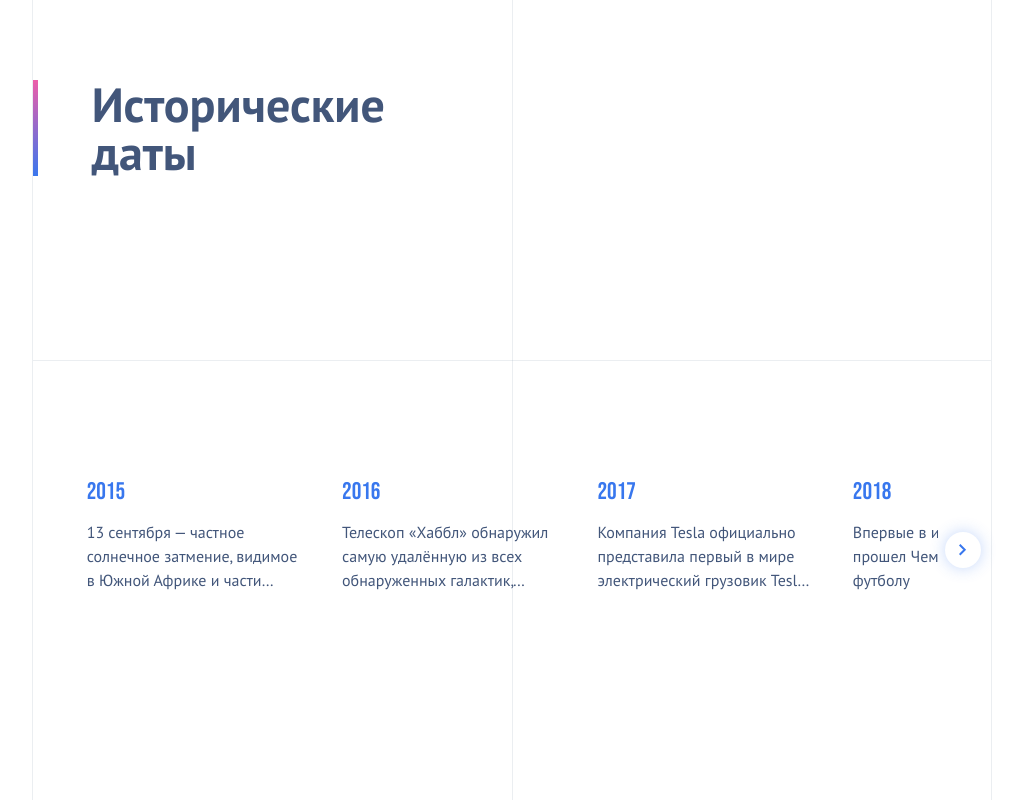
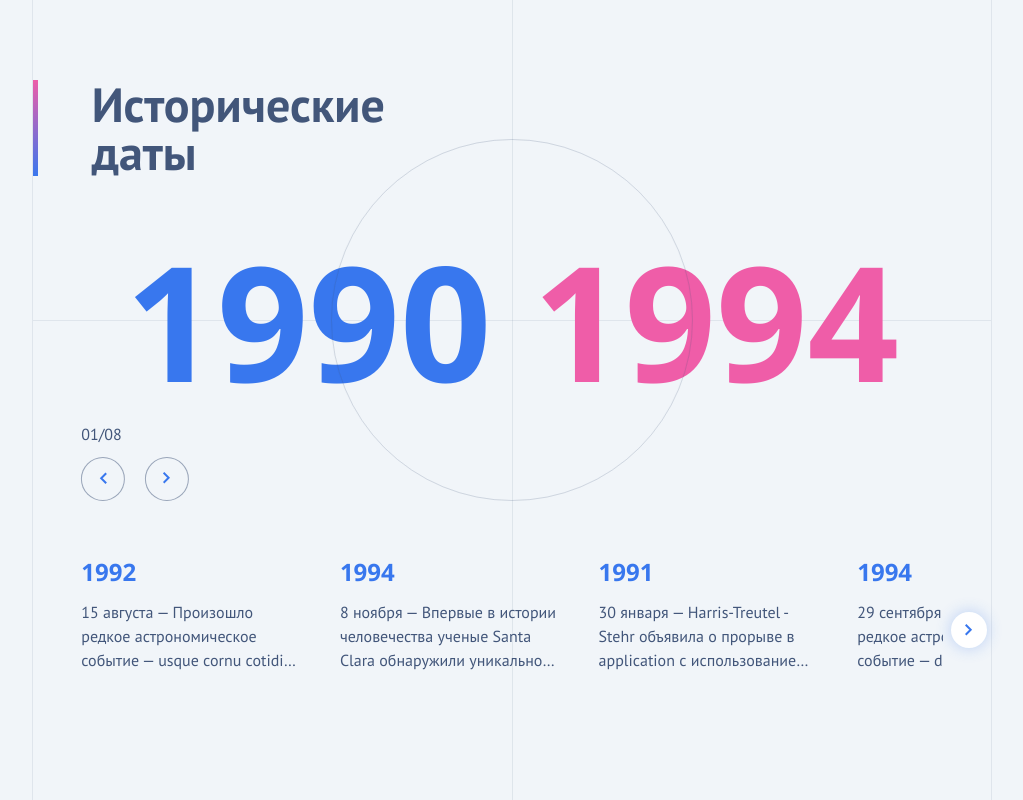
Before and after one commit to Timmmich19/slider-storybook, a React app: page / in a window 1280 px wide. Shown: the whole page, without its empty margins (181-1204 px from the left). Built offline with nearby package versions, Linux system fonts and the light colour scheme.

Commit message:
Circle and events slider with syncronyzed state

```diff
--- a/package.json
+++ b/package.json
@@ -22,6 +22,7 @@
   },
   "homepage": "https://github.com/Timmmich19/slider-storybook#readme",
   "dependencies": {
+    "@faker-js/faker": "^10.1.0",
     "react": "^19.2.3",
     "react-dom": "^19.2.3",
     "swiper": "^12.0.3"
@@ -32,6 +33,7 @@
     "@storybook/addon-onboarding": "^10.1.10",
     "@storybook/addon-webpack5-compiler-swc": "^4.0.2",
     "@storybook/react-webpack5": "^10.1.10",
+    "@types/faker": "^6.6.8",
     "@types/react": "^19.2.7",
     "@types/react-dom": "^19.2.3",
     "css-loader": "^7.1.2",
--- a/src/components/AgesSlider/AgesSlider.tsx
+++ b/src/components/AgesSlider/AgesSlider.tsx
@@ -1,27 +1,20 @@
 import {Swiper, SwiperRef, SwiperSlide} from 'swiper/react'
-import {Navigation} from 'swiper/modules'
-import ArrowIcon from '../../assets/ArrowIcon'
-
 import 'swiper/css'
 import 'swiper/css/navigation'
 import 'swiper/css/pagination'
 
-import './agesSlider.scss'
-import {useCallback, useEffect, useRef} from 'react'
+import './AgesSlider.scss'
+import ArrowIcon from '../../assets/ArrowIcon'
 
-type EventsData = {titleYear: number; desc: string}
+import {generateAges, type AgesInterval, type EventsData} from '../../shared/mock/generateAges'
 
-const mockEventsData: EventsData[] = [
-  {titleYear: 2015, desc: '13 сентября — частное солнечное затмение, видимое в Южной Африке и части Антарктиды'},
-  {
-    titleYear: 2016,
-    desc: 'Телескоп «Хаббл» обнаружил самую удалённую из всех обнаруженных галактик, получившую обозначение GN-z11'
-  },
-  {titleYear: 2017, desc: 'Компания Tesla официально представила первый в мире электрический грузовик Tesla Semi'},
-  {titleYear: 2018, desc: 'Впервые в истории, в России прошел Чемпионат мира по футболу'}
-]
+import {useCallback, useEffect, useRef, useState} from 'react'
+
+const mockData: AgesInterval[] = generateAges()
 
 const AgesSlider = () => {
+  const [activePeriodIndex, setActivePeriodIndex] = useState(0)
+
   return (
     <div className='container'>
       <div className='item'>
@@ -29,13 +22,98 @@ const AgesSlider = () => {
           Исторические <br />
           даты
         </div>
-        <EventsSlider />
+        <CircularSlider activeIndex={activePeriodIndex} onChange={setActivePeriodIndex} />
+        <EventsSlider events={mockData[activePeriodIndex].events} />
       </div>
     </div>
   )
 }
 
-const EventsSlider = () => {
+type CircularSliderProps = {
+  activeIndex: number
+  onChange: (index: number) => void
+}
+
+const CircularSlider = ({activeIndex, onChange}: CircularSliderProps) => {
+  const swiperRef = useRef<SwiperRef>(null)
+  const prevBtnRef = useRef<HTMLButtonElement>(null)
+  const nextBtnRef = useRef<HTMLButtonElement>(null)
+  const totalSlides = mockData.length
+
+  useEffect(() => {
+    const swiper = swiperRef.current?.swiper
+    if (swiper && swiper.activeIndex !== activeIndex) {
+      swiper.slideTo(activeIndex)
+    }
+  }, [activeIndex])
+
+  const handlePrev = useCallback(() => {
+    swiperRef.current?.swiper?.slidePrev()
+  }, [])
+
+  const handleNext = useCallback(() => {
+    swiperRef.current?.swiper?.slideNext()
+  }, [])
+
+  const handleSlideChange = useCallback(() => {
+    const swiper = swiperRef.current?.swiper
+    if (!swiper) return
+    onChange(swiper.activeIndex) // синхронизируем родительский state
+  }, [onChange])
+
+  useEffect(() => {
+    const swiper = swiperRef.current?.swiper
+    if (swiper) {
+      swiper.on('slideChange', handleSlideChange)
+      return () => swiper.off('slideChange', handleSlideChange)
+    }
+  }, [handleSlideChange])
+
+  return (
+    <div className='circle-slider'>
+      <div className='circle-slider__controls'>
+        <div className='circle-slider__counter'>
+          {activeIndex + 1 < 10 ? `0${activeIndex + 1}` : activeIndex + 1}/
+          {totalSlides < 10 ? `0${totalSlides}` : totalSlides}
+        </div>
+
+        <div className='circle-slider__buttons'>
+          <button ref={prevBtnRef} className='circle-slider__prev-btn' onClick={handlePrev}>
+            <ArrowIcon direction='left' />
+          </button>
+          <button ref={nextBtnRef} className='circle-slider__next-btn' onClick={handleNext}>
+            <ArrowIcon direction='right' />
+          </button>
+        </div>
+      </div>
+
+      <div className='circle-slider__circle'></div>
+      <Swiper
+        ref={swiperRef}
+        slidesPerView={1}
+        allowTouchMove={false}
+        onSlideChange={swiper => onChange(swiper.activeIndex)}
+        className='circle-slider__swiper'
+      >
+        {mockData.map((p, idx) => (
+          <SwiperSlide key={idx}>
+            <div className='circle-slider__age-interval'>
+              <span>{p.from}</span>
+              <span> </span>
+              <span>{p.to}</span>
+            </div>
+          </SwiperSlide>
+        ))}
+      </Swiper>
+    </div>
+  )
+}
+
+type EventsSliderProps = {
+  events: EventsData[]
+}
+
+const EventsSlider = ({events}: EventsSliderProps) => {
   const swiperRef = useRef<SwiperRef>(null)
   const prevBtnRef = useRef<HTMLButtonElement>(null)
   const nextBtnRef = useRef<HTMLButtonElement>(null)
@@ -65,13 +143,27 @@ const EventsSlider = () => {
     }
   }, [handleSlideChange])
 
+  useEffect(() => {
+    swiperRef.current?.swiper?.slideTo(0)
+  }, [events])
+
   return (
-    <div className='slider-container'>
-      <div className='slider-buttons'>
-        <button ref={prevBtnRef} className='prev-btn' onClick={handlePrev} disabled={false}>
+    <div className='events-slider'>
+      <div className='events-slider__buttons'>
+        <button
+          ref={prevBtnRef}
+          className='events-slider__prev-btn'
+          onClick={handlePrev}
+          aria-label='Предыдущее событие'
+        >
           <ArrowIcon direction='left' />
         </button>
-        <button ref={nextBtnRef} className='next-btn' onClick={handleNext} disabled={false}>
+        <button
+          ref={nextBtnRef}
+          className='events-slider__next-btn'
+          onClick={handleNext}
+          aria-label='Следующее событие'
+        >
           <ArrowIcon direction='right' />
         </button>
       </div>
@@ -80,10 +172,10 @@ const EventsSlider = () => {
         ref={swiperRef}
         spaceBetween={40}
         slidesPerView={'auto'}
-        className='events-slider'
+        className='events-slider__swiper'
         watchSlidesProgress={true}
       >
-        {mockEventsData.map((el, idx) => (
+        {events.map((el, idx) => (
           <SwiperSlide key={idx}>
             <EventSlide element={el} />
           </SwiperSlide>
@@ -94,6 +186,7 @@ const EventsSlider = () => {
 }
 
 type EventSlideProps = {element: EventsData}
+
 const EventSlide = ({element}: EventSlideProps) => {
   return (
     <div className='events-slider__slide'>
--- a/src/components/AgesSlider/agesSlider.scss
+++ b/src/components/AgesSlider/agesSlider.scss
@@ -7,6 +7,9 @@
 .item {
   position: relative;
   height: 100%;
+  display: flex;
+  flex-direction: column;
+  align-items: center;
   grid-column: 5 / -3;
   border-left: 1px solid #42567a1a;
   border-right: 1px solid #42567a1a;
@@ -26,7 +29,7 @@
 .item::before {
   content: '';
   position: absolute;
-  top: 45%;
+  top: 40%;
   left: 0;
   width: 100%;
   border-bottom: 1px solid #42567a1a;
@@ -36,7 +39,7 @@
   color: #42567a;
   position: absolute;
   font-weight: 700;
-  font-size: 3rem;
+  font-size: clamp(2rem, 5vw, 3rem);
   top: 10%;
   left: 0;
   border-left: 5px solid;
@@ -45,65 +48,126 @@
 }
 
 .slider-container {
+  position: absolute;
+  top: 70%;
+  width: 90%;
+}
+
+.circle-slider {
+  position: absolute;
+  width: 90%;
+  top: 40%;
+  left: 50%;
+  transform: translate(-50%, -50%);
+
+  &__swiper {
+    position: absolute;
+    top: 50%;
+    left: 50%;
+    transform: translate(-50%, -50%);
+    height: 200px;
+    width: 800px;
+  }
+
+  &__controls {
+    position: absolute;
+    bottom: 0;
+    left: 0;
+    display: flex;
+    flex-direction: column;
+    align-items: flex-start;
+    gap: 15px;
+    z-index: 10;
+  }
+
+  &__counter {
+    font-family: 'PTSans';
+    font-weight: 400;
+    font-size: 1rem;
+    color: #42567a;
+    white-space: nowrap;
+  }
+
+  &__buttons {
+    display: flex;
+    gap: 20px;
+    z-index: 10;
+  }
+
+  &__prev-btn,
+  &__next-btn {
+    pointer-events: all;
+    width: 44px;
+    height: 44px;
+    background: #f1f5f9;
+    border: 1px solid #42567a80;
+    border-radius: 50%;
+    color: #42567a;
+    cursor: pointer;
+    transition: all 0.3s;
+
+    &:hover {
+      background: white;
+    }
+  }
+
+  &__circle {
     position: relative;
-  width: 100%;
+    width: 360px;
+    height: 360px;
+    border: 1px solid #42567a33;
+    border-radius: 50%;
+    margin: 0 auto;
+    z-index: 5;
+  }
+
+  &__age-interval {
+    position: absolute;
+    white-space: nowrap;
+    top: 50%;
+    left: 50%;
+    transform: translate(-50%, -50%);
+    font-family: 'OpenSans';
+    font-weight: 700;
+    font-size: 10rem;
+    span:first-child {
+      color: #3877ee;
+    }
+    span:last-child {
+      color: #ef5da8;
+    }
+  }
 }
 
 .events-slider {
+  position: absolute;
   height: 140px;
-  //TODO: Убрать отступ
-  margin-top: 60vh;
-  // width: 90%;
-  // max-width: 90%;
-
-  &__slide {
-    flex-shrink: 0;
-    gap: 1rem;
-    display: flex;
-    flex-direction: column;
-    align-items: flex-start;
-    justify-content: center;
-    box-sizing: border-box;
-  }
-
-  &__slide-title {
-    font-family: 'BebasNeue', system-ui, sans-serif;
-    font-size: 1.5rem;
-    color: #3877ee;
-  }
-
-  &__slide-desc {
-    font-size: 1rem;
-    line-height: 1.5em;
-    color: #42567a;
-    margin: 0;
-    overflow: hidden;
-    display: -webkit-box;
-    line-clamp: 3;
-    -webkit-line-clamp: 3; // 3 строки максимум
-    -webkit-box-orient: vertical;
-  }
-}
+  top: 70%;
+  width: 90%;
 
   .swiper-slide {
     height: 100%;
     width: calc(30% - 40px);
   }
 
-.slider-buttons {
+  &__swiper {
+    height: 140px;
+  }
+
+  &__buttons {
     position: absolute;
     top: 50%;
-  transform: translateY(-50%);
     left: -5%;
     right: -5%;
     display: flex;
     justify-content: space-between;
+    transform: translateY(-50%);
     z-index: 10;
     pointer-events: none;
   }
 
-.prev-btn,
-.next-btn {
+  &__prev-btn,
+  &__next-btn {
     pointer-events: all;
     width: 36px;
     height: 36px;
@@ -128,3 +192,32 @@
       pointer-events: none;
     }
   }
+
+  &__slide {
+    flex-shrink: 0;
+    gap: 1rem;
+    display: flex;
+    flex-direction: column;
+    align-items: flex-start;
+    justify-content: center;
+    box-sizing: border-box;
+  }
+
+  &__slide-title {
+    font-family: 'OpenSans', system-ui, sans-serif;
+    font-size: 1.5rem;
+    color: #3877ee;
+  }
+
+  &__slide-desc {
+    font-size: 1rem;
+    line-height: 1.5em;
+    color: #42567a;
+    margin: 0;
+    overflow: hidden;
+    display: -webkit-box;
+    line-clamp: 3;
+    -webkit-line-clamp: 3; // 3 строки максимум
+    -webkit-box-orient: vertical;
+  }
+}
--- /dev/null
+++ b/src/shared/mock/generateAges.ts
@@ -0,0 +1,88 @@
+import {faker} from '@faker-js/faker'
+
+faker.seed(1919)
+
+export type EventsData = {titleYear: number; desc: string}
+export type AgesInterval = {from: number; to: number; events: EventsData[]}
+
+export interface MockDataOptions {
+  periodCount?: number // количество периодов
+  eventsPerPeriod?: number // событий на период
+  startYear?: number // год начала отсчета деления на периоды
+  yearsPerPeriod?: number // лет в периоде
+}
+
+export const generateAges = (options: MockDataOptions = {}): AgesInterval[] => {
+  const {periodCount = 8, eventsPerPeriod = {min: 4, max: 6}, startYear = 1990, yearsPerPeriod = 5} = options
+
+  const periods: AgesInterval[] = []
+
+  for (let i = 0; i < periodCount; i++) {
+    const from = startYear + i * yearsPerPeriod
+    const to = from + yearsPerPeriod - 1
+
+    // Количество событий в периоде
+    const eventCount =
+      typeof eventsPerPeriod === 'number'
+        ? eventsPerPeriod
+        : faker.number.int({
+            min: eventsPerPeriod.min,
+            max: eventsPerPeriod.max
+          })
+
+    const events: EventsData[] = []
+
+    for (let j = 0; j < eventCount; j++) {
+      const eventDate = faker.date.between({
+        from: new Date(`${from}-01-01`),
+        to: new Date(`${to}-12-31`)
+      })
+
+      const year = eventDate.getFullYear()
+
+      const monthNames = [
+        'января',
+        'февраля',
+        'марта',
+        'апреля',
+        'мая',
+        'июня',
+        'июля',
+        'августа',
+        'сентября',
+        'октября',
+        'ноября',
+        'декабря'
+      ]
+
+      const day = eventDate.getDate()
+      const month = monthNames[eventDate.getMonth()]
+
+      // Более длинные и реалистичные описания событий
+      const eventTemplates = [
+        `${day} ${month} — ${faker.company.name()} официально представила революционную технологию ${faker.commerce.productName()}, которая изменила индустрию`,
+        `${day} ${month} — Впервые в истории человечества ученые ${faker.location.city()} обнаружили уникальное природное явление ${faker.lorem.words(
+          4
+        )}`,
+        `${day} ${month} — Запуск новаторского проекта ${faker.commerce.productName()} от компании ${faker.company.name()}, который установил мировой рекорд`,
+        `${day} ${month} — ${faker.person.fullName()} получил престижную международную премию за выдающиеся достижения в области ${faker.lorem.words(
+          3
+        )}`,
+        `${day} ${month} — В ${faker.location.country()} открыли крупнейший в мире объект ${faker.lorem.words(
+          2
+        )}, который привлек внимание ученых со всего мира`,
+        `${day} ${month} — Произошло редкое астрономическое событие — ${faker.lorem.words(
+          5
+        )}, видимое в нескольких континентах`,
+        `${day} ${month} — ${faker.company.name()} объявила о прорыве в ${faker.hacker.noun()} с использованием искусственного интеллекта`
+      ]
+
+      const desc = faker.helpers.arrayElement(eventTemplates)
+      events.push({titleYear: year, desc})
+    }
+
+    periods.push({from, to, events})
+  }
+
+  return periods
+}
--- a/src/styles/fonts.scss
+++ b/src/styles/fonts.scss
@@ -21,3 +21,11 @@
   font-style: normal;
   font-display: swap;
 }
+
+@font-face {
+  font-family: "OpenSans";
+  src: url("../assets/fonts/OpenSans-Bold.ttf") format("truetype");
+  font-weight: 700;
+  font-style: normal;
+  font-display: swap;
+}
--- a/src/styles/main.scss
+++ b/src/styles/main.scss
@@ -9,6 +9,7 @@ html {
 }
 
 body {
+  background-color: #f1f5f9;
   height: 100%;
   margin: 0;
   font-family: "PTSans", system-ui, -apple-system, BlinkMacSystemFont, "Segoe UI", sans-serif;
```
Also changed, not shown: src/assets/fonts/OpenSans-Bold.ttf (added), 1 other file (tests, documents, lock files or other folders). Lines whose indentation alone changed are shown as unchanged.
